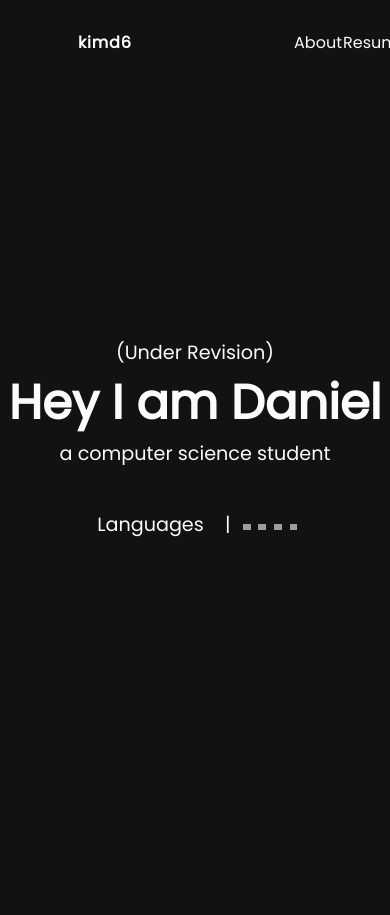
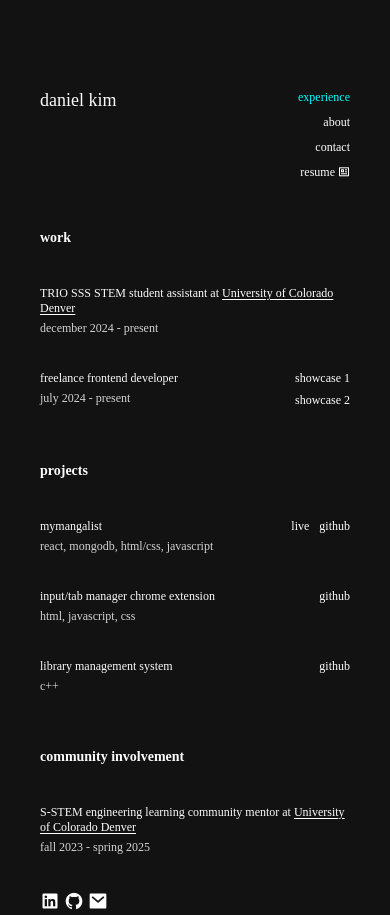
Before and after one commit to dkim2448/personal-portfolio, a plain HTML site: page index.html in a window 390 px wide. Shown: the top 915 px of the page. Drawn offline with nearby package versions, Linux system fonts and the light colour scheme; grey boxes are pictures that could not be loaded; a web font is replaced by a local one.

Commit message:
Add files via upload

```diff
--- a/index.html
+++ b/index.html
@@ -1,88 +1,103 @@
 <!DOCTYPE html>
 <html lang="en">
 <head>
-  <meta charset="UTF-8">
-  <meta name="viewport" content="width=device-width, initial-scale=1.0">
-  <title>Daniel Kim | Responsive Web Design Portfolio</title>
-  <link rel="stylesheet" href="styles.css">
-  <link rel="preconnect" href="https://fonts.googleapis.com">
-  <link rel="preconnect" href="https://fonts.gstatic.com" crossorigin>
-  <link href="https://fonts.googleapis.com/css2?family=Poppins&display=swap" rel="stylesheet">
-  <script src="https://kit.fontawesome.com/6fbdd9269e.js" crossorigin="anonymous"></script>
+    <meta charset="UTF-8">
+    <meta name="viewport" content="width=device-width, initial-scale=1.0">
+    <title>Daniel Kim | Personal Portfolio</title>
+    <link rel="stylesheet" href="https://cdnjs.cloudflare.com/ajax/libs/remixicon/4.6.0/remixicon.min.css">
+    <link rel="stylesheet" href="style.css">
 </head>
 <body>
 
-  <header id="header">
-    <div>
-        <a href="#welcome-section" id="kimd6"><p>kimd6</p></a>
-    </div>
-    <nav id="navbar">
-      <ul>
-        <a href="#welcome-section"><li>About</li></a>
-        <a href="#projects"><li>Resume</li></a>
-        <a href="#contact"><li>Contact</li></a>
-      </ul>
+    <!-- NAV BAR -->
+    <nav>
+        <div class="name">
+            <p>daniel kim</p>
+        </div>
+        <div class="links">
+            <a href="index.html" class="active">experience</a>
+            <a href="about.html">about</a>
+            <a href="mailto:kimdaniel2448@gmail.com">contact</a>
+            <a href="assets/Daniel_Kim_Technical_Resume.pdf" target="_blank">resume <i class="ri-profile-line"></i></a>
+        </div>
     </nav>
-  </header>
 
-  <main>
-    <section id="welcome-section">
-        <div id="intro">
-          <p>(Under Revision)</p>
-          <h1>Hey I am Daniel</h1>
-          <p>a computer science student</p>
-        </div>
-        <div id="langsection">
-            <div id="languages">
-                <p>Languages</p>
-                <p>|</p>
+    <div class="experience">
+        <div class="work">
+            <h5>work</h5>
+
+            <div class="item">
+                <div class="left">
+                    <p>TRIO SSS STEM student assistant at <a href="https://www.ucdenver.edu/trio/student-support-services" target="_blank" class="underline">University of Colorado Denver</a></p>
+                    <p class="date">december 2024 - present</p>
+                </div>
             </div>
-            <div id="langlist">
-                <a href="https://www.freecodecamp.org/news/what-is-html-definition-and-meaning/" target="_blank"><img src="https://cdn-icons-png.flaticon.com/512/732/732212.png"></a>
-                <a href="https://developer.mozilla.org/en-US/docs/Web/CSS" target="_blank"><img src="https://cdn4.iconfinder.com/data/icons/iconsimple-programming/512/css-512.png"></a>
-                <a href="https://www.python.org/" target="_blank"><img src="https://cdn.iconscout.com/icon/free/png-256/free-python-3521655-2945099.png"></a>
-                <a href="https://cplusplus.com/" target="_blank"><img src="https://cdn-icons-png.flaticon.com/512/6132/6132222.png"></a>
+
+            <div class="item">
+                <div class="left">
+                    <p>freelance frontend developer</p>
+                    <p class="date">july 2024 - present</p>
+                </div>
+                <div class="right">
+                    <p><a href="https://michaelphanpersonalportfolio.vercel.app/" target="_blank">showcase 1</a></p>
+                    <p><a href="https://github.com/dkim2448" target="_blank">showcase 2</a></p>
+                </div>
             </div>
         </div>
-    </section>
-    <section id="projects">
-    </section>
-    <section id="contact">
-      <p id="largecontact">Let's work together.</p>
-      <p id="medcontact">Hit me up! 👇</p>
 
-      <div class="icons">
-        <a href="https://github.com/dkim2448/personal-portfolio">
-          <i class="fa-brands fa-github"></i>
-          Github
-        </a>
-        <a href="https://discord.com/">
-          <i class="fa-brands fa-discord"></i>
-          Discord
-        </a>
-        <a href="www.linkedin.com/in/daniel2448kim">
-          <i class="fa-brands fa-linkedin"></i>
-          LinkedIn
-        </a>
-        <a href="mailto:daniel.k.kim@ucdenver.edu">
-          <i class="fa-solid fa-envelope"></i>
-          Email
-        </a>
-      </div>
-    </section>
-    <footer>
-      <div class="footertext">
-        <p>Copyright © 2024. All rights are reserved</p>
-      </div>
-      <div class="footericons">
-        <a id="profile-link" target="_blank" href="https://www.linkedin.com/school/">
-          <i class="fa-brands fa-github"></i>
-        </a>
-        <a id="profile-link" target="_blank" href="https://www.linkedin.com/school/">
-          <i class="fa-brands fa-linkedin"></i>
-        </a>
-      </div>
-    </footer>
-  </main>
+        <div class="projects">
+            <h5>projects</h5>
+
+            <div class="item">
+                <div class="left">
+                    <p>mymangalist</p>
+                    <p class="date">react, mongodb, html/css, javascript</p>
+                </div>
+                <div class="right">
+                    <p><a href="https://github.com/dkim2448" target="_blank">live</a></p>
+                    <p><a href="https://github.com/dkim2448" target="_blank">github</a></p>
+                </div>
+            </div>
+
+            <div class="item">
+                <div class="left">
+                    <p>input/tab manager chrome extension</p>
+                    <p class="date">html, javascript, css</p>
+                </div>
+                <div class="right">
+                    <p><a href="https://github.com/dkim2448/bookmark-manager" target="_blank">github</a></p>
+                </div>
+            </div>
+
+            <div class="item">
+                <div class="left">
+                    <p>library management system</p>
+                    <p class="date">c++</p>
+                </div>
+                <div class="right">
+                    <a href="https://github.com/dkim2448/librarysystem" target="_blank">github</a>
+                </div>
+            </div>
+        </div>
+
+        <div class="community">
+            <h5>community involvement</h5>
+
+            <div class="item">
+                <div class="left">
+                    <p>S-STEM engineering learning community mentor at
+                        <a href="https://engineering.ucdenver.edu/current-students/scholarships/s-stem-scholarships" target="_blank" class="underline">University of Colorado Denver</a>
+                    </p>
+                    <p class="date">fall 2023 - spring 2025</p>
+                </div>
+            </div>
+        </div>
+    </div>
+
+    <div class="social-links">
+        <a href="https://www.linkedin.com/in/daniel2448kim/" target="_blank"><i class="ri-linkedin-box-fill"></i></a>
+        <a href="https://github.com/dkim2448" target="_blank"><i class="ri-github-fill"></i></a>
+        <a href="mailto:kimdaniel2448@gmail.com" target="_blank"><i class="ri-mail-fill"></i></a>
+    </div>
 </body>
 </html>
--- /dev/null
+++ b/style.css
@@ -0,0 +1,187 @@
+@import url('https://fonts.googleapis.com/css2?family=Radio+Canada:ital,wght@0,300..700;1,300..700&display=swap');
+
+@media (prefers-reduced-motion: no-preference) {
+    * {
+      scroll-behavior: smooth;
+    }
+}
+
+* {
+    margin: 0;
+    box-sizing: border-box;
+    font-family: 'Radio Canada';
+}
+
+body {
+    background-color: #121212;
+    color: #fbfbfb;
+    width: 680px;
+    margin: auto;
+}
+
+a {
+    text-decoration: none;
+    color: white;
+}
+
+.active {
+    color: #00ffff;
+}
+
+.underline,
+.experience .item a:hover  {
+    text-decoration: underline;
+    text-underline-offset: 0.2em;
+}
+
+/* SOCIAL LINKS */
+
+.social-links {
+    margin-bottom: 100px;
+}
+
+.social-links a i {
+    display: inline-block;
+    font-size: 30px;
+    transition: transform 0.3s ease, color 0.3s ease;
+}
+
+.social-links a i:hover {
+    transform: translateY(-20%);
+    color: #00ffff;
+}
+
+/* NAV BAR */
+nav {
+    display: flex;
+    justify-content: space-between;
+    margin-top: 50px;
+}
+
+nav .name {
+    font-size: 18px;
+}
+
+nav .links {
+    display: flex;
+    flex-direction: column;
+    gap: 10px;
+    text-align: right;
+}
+
+nav .links a {
+    transition: all 0.3s ease;
+}
+
+nav .links a:hover {
+    text-decoration: underline;
+    text-underline-offset: 0.3em;
+    text-decoration-color: #00ffff;
+    text-decoration-thickness: 2px;
+}
+
+/* EXPERIENCE SECTION */
+
+.experience,
+.about {
+    margin-top: 50px;
+}
+
+.experience h5,
+.about h5 {
+    font-size: 20px;
+    margin: 40px auto;
+}
+
+.experience .item {
+    margin-bottom: 30px;
+    display: flex;
+    justify-content: space-between;
+}
+
+.experience .item p {
+    margin-bottom: 5px;
+}
+
+.experience .item .date {
+    color: #d3d3d3;
+}
+
+.experience .item .right {
+    display: flex;
+    gap: 10px;
+}
+
+.experience .work .item .right {
+    display: flex;
+    flex-direction: column;
+    gap: 2px;
+}
+
+.work,
+.projects {
+    margin-bottom: 50px;
+}
+
+/* ABOUT SECTION */
+
+.about p {
+    margin-bottom: 40px;
+    font-size: 16px;
+}
+
+.about span {
+    font-weight: 900;
+}
+
+/* RESPONSIVE MEDIA QUERIES */
+
+@media screen and (max-width: 768px) {
+
+    body {
+        /* border: 3px solid orange; */
+        width: auto;
+        padding: 80px;
+    }
+
+    nav {
+        font-size: 14px;
+    }
+
+    .experience, .about {
+        font-size: 14px;
+    }
+
+    .experience h5, .about h5 {
+        font-size: 18px;
+    }
+}
+
+@media screen and (max-width: 576px) {
+
+    body {
+        /* border: 3px solid red; */
+        width: auto;
+        padding: 40px;
+    }
+
+    nav {
+        font-size: 12px;
+    }
+
+    .experience, .about {
+        font-size: 12px;
+    }
+
+    .experience h5, .about h5 {
+        font-size: 14px;
+    }
+
+    .about p {
+        font-size: 14px;
+    }
+
+    .social-links a i {
+        font-size: 20px;
+    }
+}
```
Also changed, not shown: about.html (added, +38 -0 lines).
